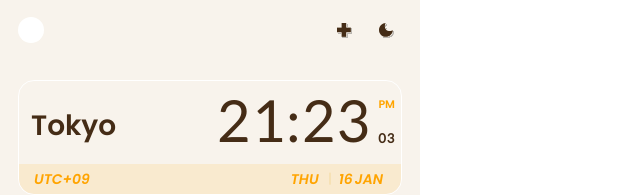
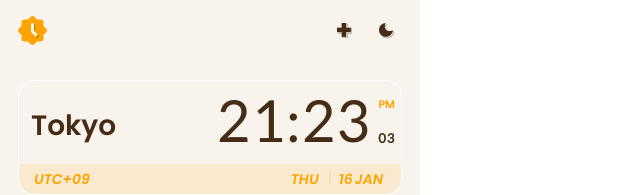
Before and after one commit to uryu-myao/timemate-chrome-extension, a React (Vite) app: page / in a window 1280 px wide. Shown: the top 195 px of the page, without its empty margins (0-640 px from the left). Built offline with nearby package versions, Linux system fonts and the light colour scheme.

Commit message:
add logo

```diff
--- a/src/styles/Header.scss
+++ b/src/styles/Header.scss
@@ -15,10 +15,13 @@
   }
 
   &-logo {
-    width: 26px;
-    height: 26px;
+    width: 29px;
+    height: 29px;
     border-radius: 50%;
-    background-color: #fff;
+    background-image: var(--logo);
+    background-position: center;
+    background-repeat: no-repeat;
+    background-size: cover;
   }
 
   &-btns {
@@ -29,8 +32,8 @@
   &-btn {
     width: 32px;
     height: 32px;
+    border-radius: 50%;
     background-color: var(--color-primary);
-    border-radius: 50%;
     background-position: center;
     background-repeat: no-repeat;
     transition: all 0.2s ease-in-out;
--- a/src/styles/index.scss
+++ b/src/styles/index.scss
@@ -13,6 +13,8 @@
 
   --color-border: white;
   --color-hover: rgba(255, 255, 255, 1);
+
+  --logo: url('/icons/logo-light.svg');
 
   --icon-plus: url('/icons/icon-plus-light.svg');
   --icon-theme: url('/icons/icon-theme-light.svg');
@@ -35,6 +37,8 @@
   --color-border: rgba(0, 170, 255, 0.1);
   --color-hover: rgba(255, 255, 255, 0.2);
 
+  --logo: url('/icons/logo-dark.svg');
+
   --icon-plus: url('/icons/icon-plus-dark.svg');
   --icon-theme: url('/icons/icon-theme-dark.svg');
   --icon-setting: url('/icons/icon-setting-dark.svg');
```
Also changed, not shown: public/icons/logo-dark.svg (added), public/icons/logo-light.svg (added).
